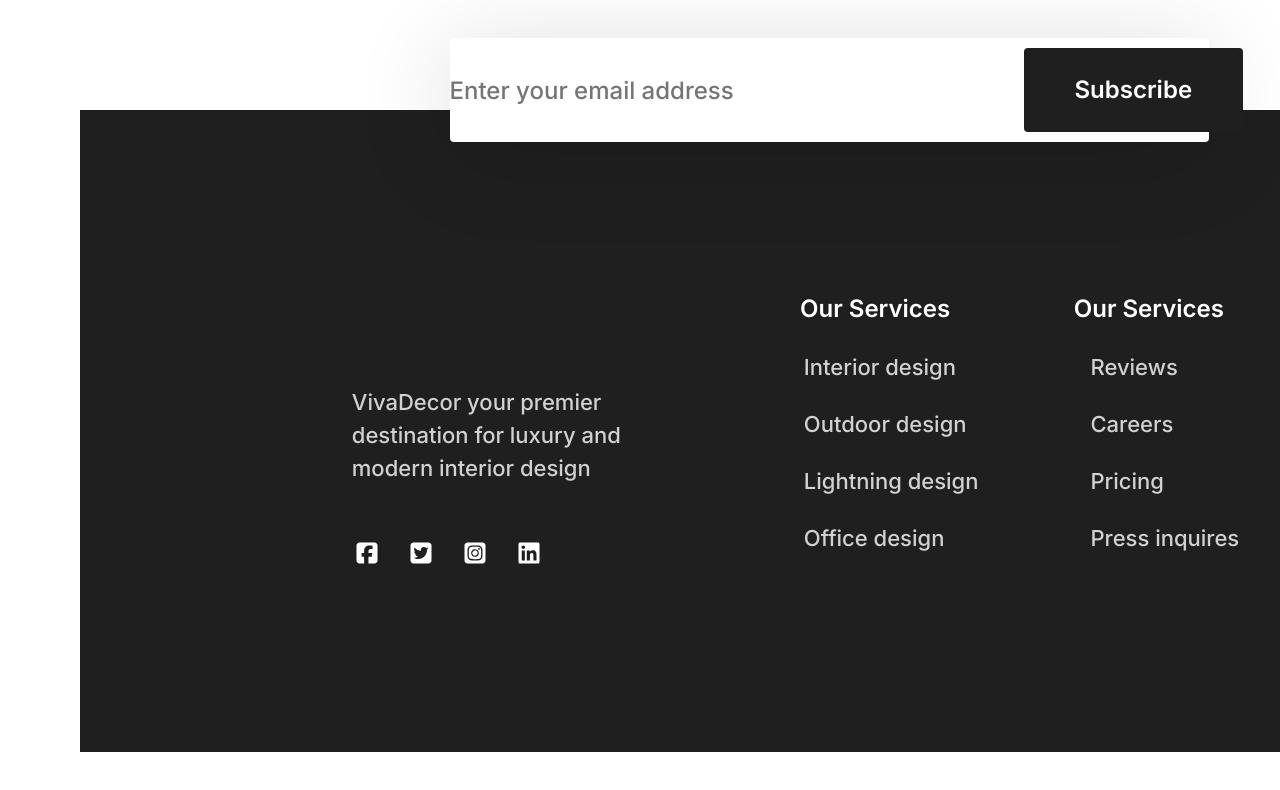
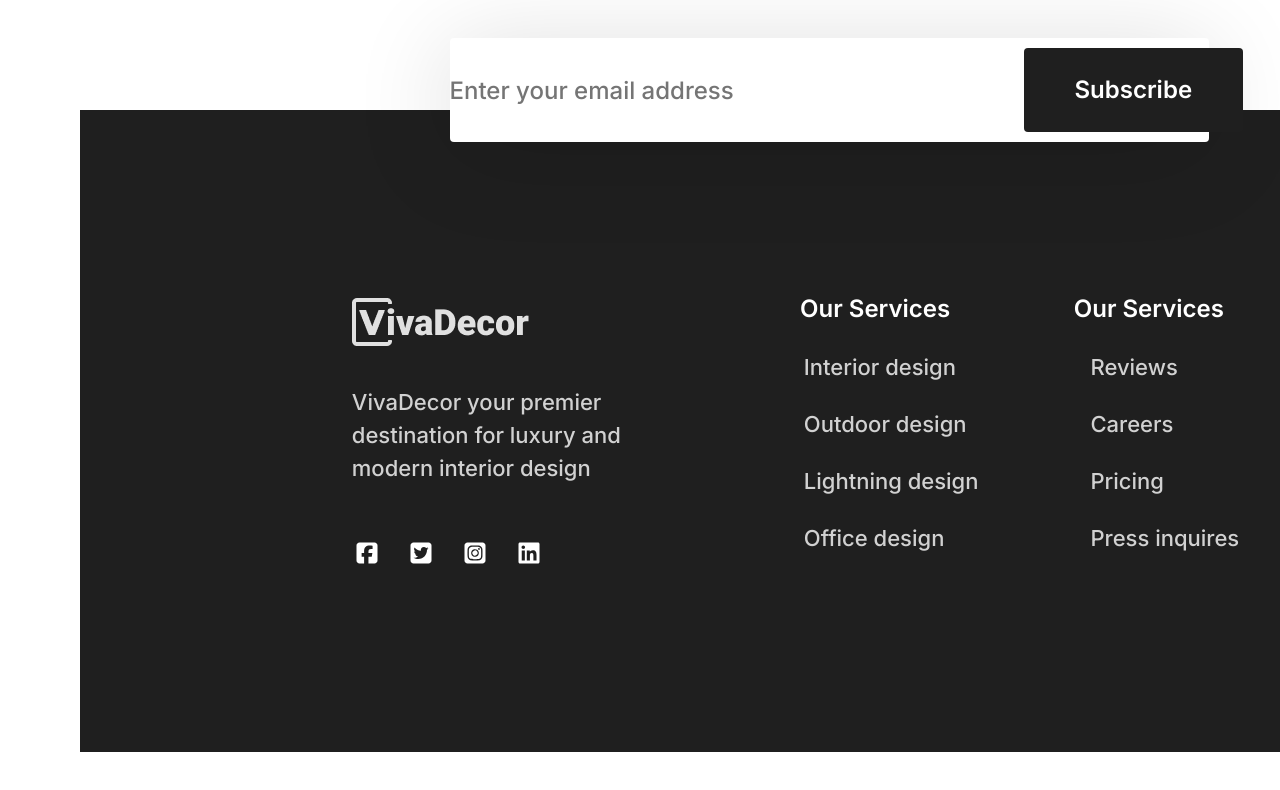
Before and after one commit to Nadoura-boop/interior-design, a plain HTML site: page index.html in a window 1280 px wide. Shown: the part 4873-5663 px from the top of the page. Drawn offline with Linux system fonts and the light colour scheme.

Commit message:
Update style.css

```diff
--- a/style.css
+++ b/style.css
@@ -539,6 +539,7 @@ footer .sidea{
 footer .sidea img {
  width: 177px;
  height: 48px;
+filter: invert();
 }
 footer .sidea p{
     width: 322px;
```
